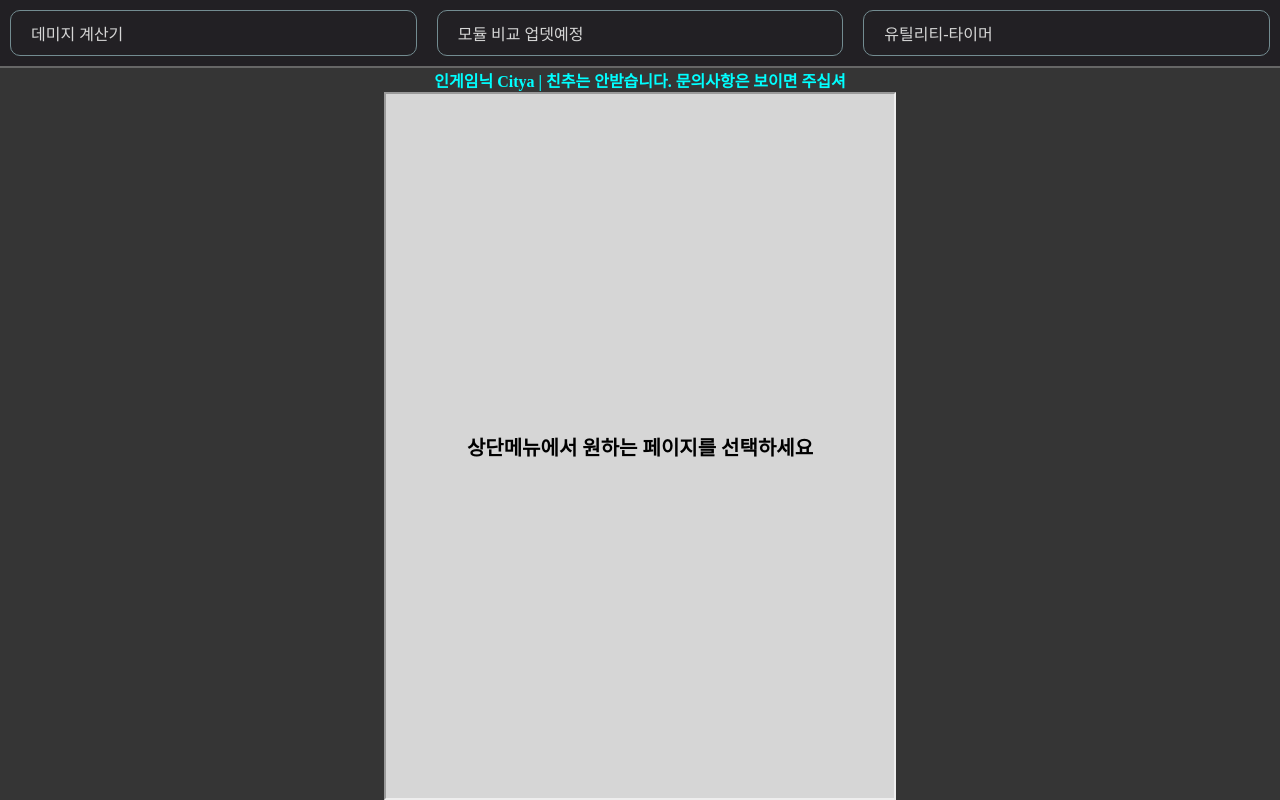
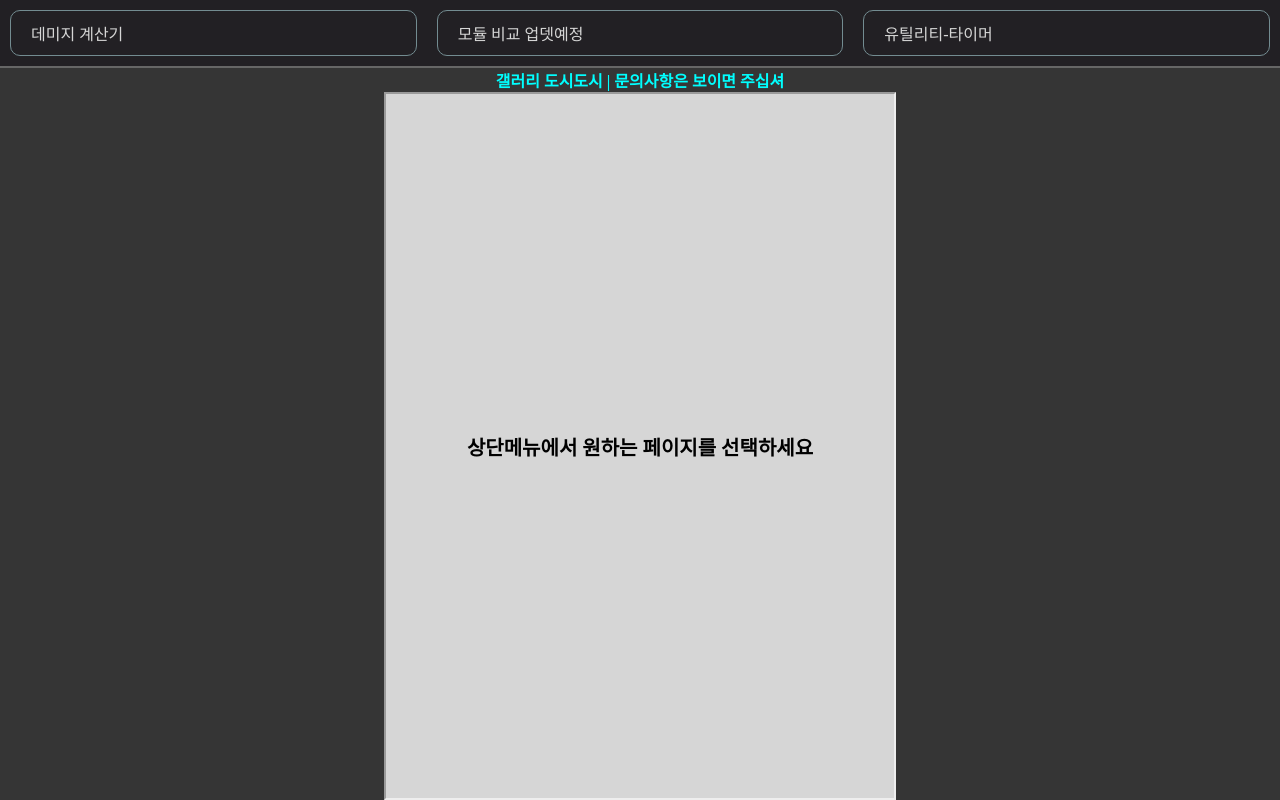
Before and after one commit to Whiteminde/onceca, a plain HTML site: page index.html in a window 1280 px wide. Drawn offline with Linux system fonts and the light colour scheme.

Commit message:
Add files via upload

```diff
--- a/index.html
+++ b/index.html
@@ -38,7 +38,7 @@
 
   </div>
   <div class="main_content">
-    인게임닉 Citya | 친추는 안받습니다. 문의사항은 보이면 주십셔
+    갤러리 도시도시 | 문의사항은 보이면 주십셔
     <div class="iframe_content">
       <iframe class="content_classiframe" id="content_iframe" src="./1.html">
 
```
